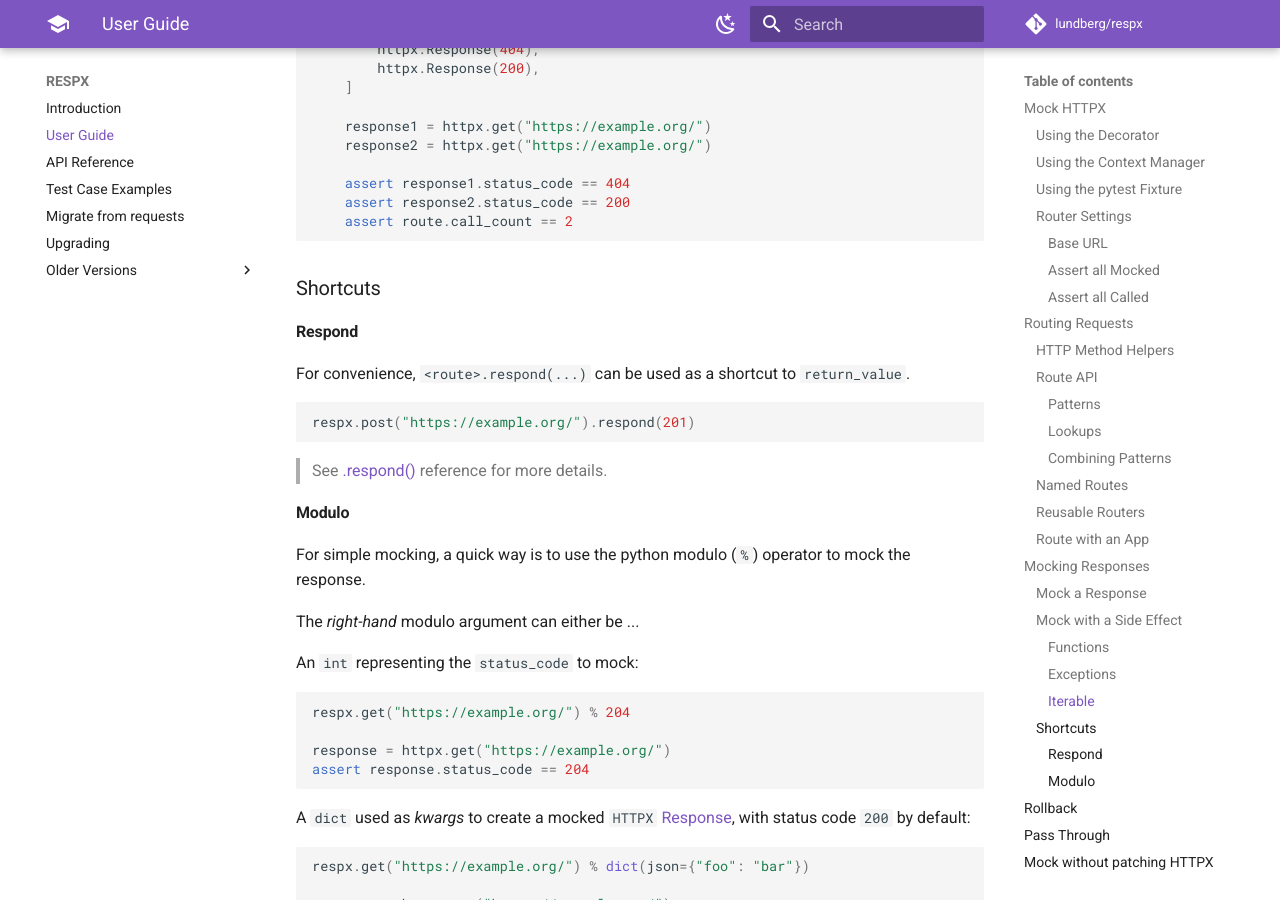
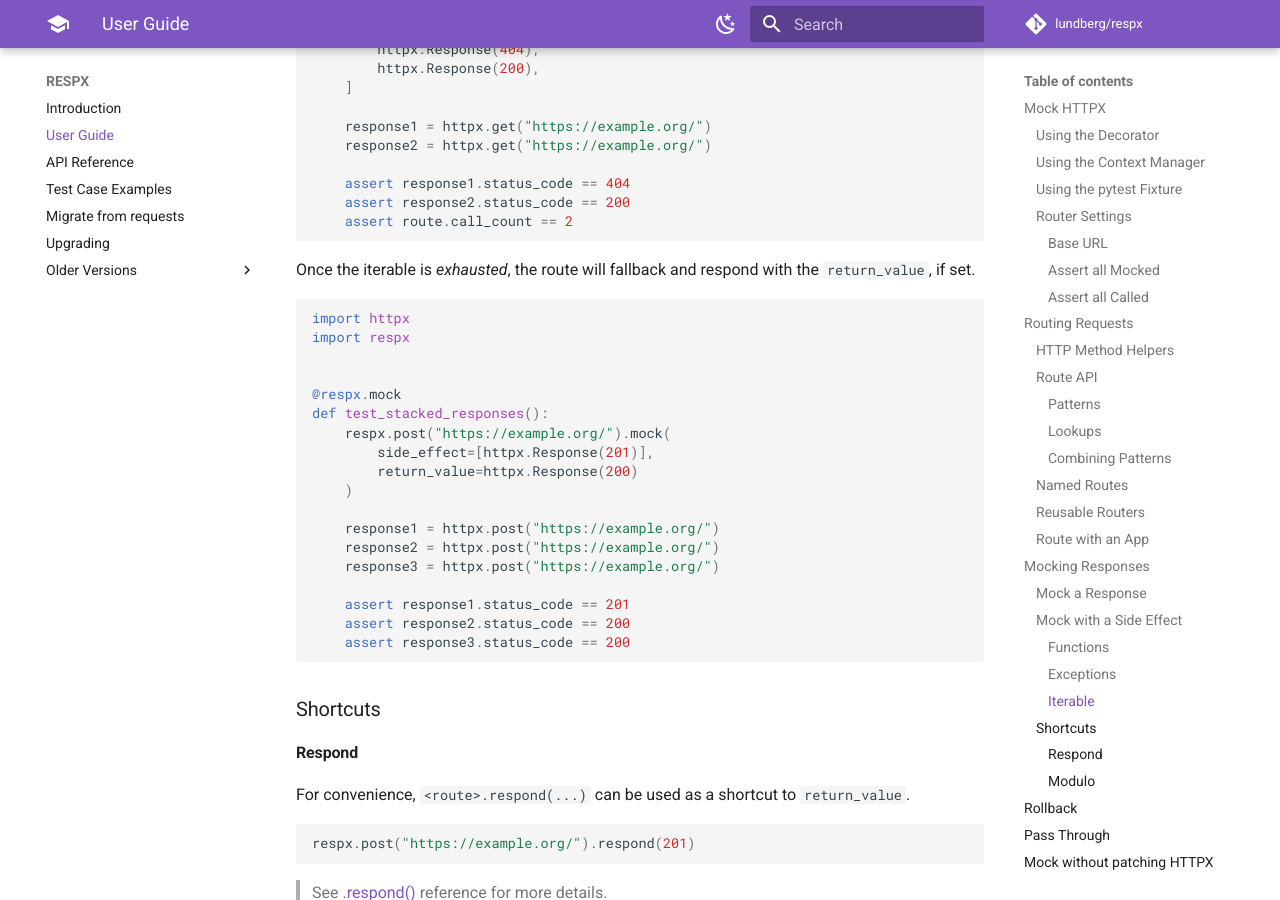
Before and after one commit to lundberg/respx, an MkDocs documentation site: the page built from docs/guide.md, in a window 1280 px wide and 900 px high, scrolled down 10363 px. Built offline with MkDocs 1.6.1 and Material for MkDocs 9.7.7, drawn with Linux system fonts in a browser that asks for light colours; comment, search, counter and statistics services are not loaded.

Commit message:
Enhance docs on iterable side effects (#255)

````diff
--- a/docs/guide.md
+++ b/docs/guide.md
@@ -522,6 +522,29 @@ def test_stacked_responses():
     assert route.call_count == 2
 ```
 
+Once the iterable is *exhausted*, the route will fallback and respond with the `return_value`, if set.
+
+``` python
+import httpx
+import respx
+
+
+@respx.mock
+def test_stacked_responses():
+    respx.post("https://example.org/").mock(
+        side_effect=[httpx.Response(201)],
+        return_value=httpx.Response(200)
+    )
+
+    response1 = httpx.post("https://example.org/")
+    response2 = httpx.post("https://example.org/")
+    response3 = httpx.post("https://example.org/")
+
+    assert response1.status_code == 201
+    assert response2.status_code == 200
+    assert response3.status_code == 200
+```
+
 ### Shortcuts
 
 #### Respond
````
